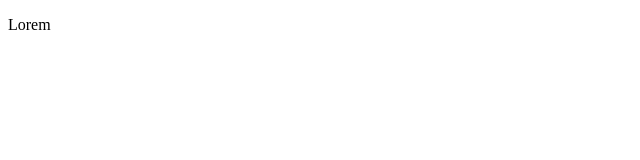
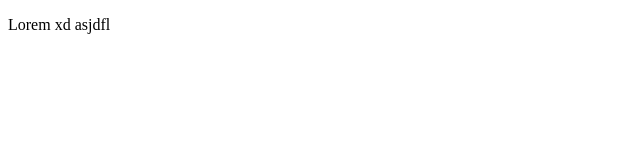
Before and after one commit to vl4kc/proyectoDemoCursoPrework, a plain HTML site: page index.html in a window 1280 px wide. Shown: the full height of the page, 0-640 px from the left. Drawn offline with Linux system fonts and the light colour scheme.

Commit message:
Hola Mundo

```diff
--- a/index.html
+++ b/index.html
@@ -7,7 +7,8 @@
     <title>Hola Mundo</title>
 </head>
 <body>
-    <p>Lorem
+    <p>Lorem xd asjdfl
+
     </p>
 </body>
 </html>
```
